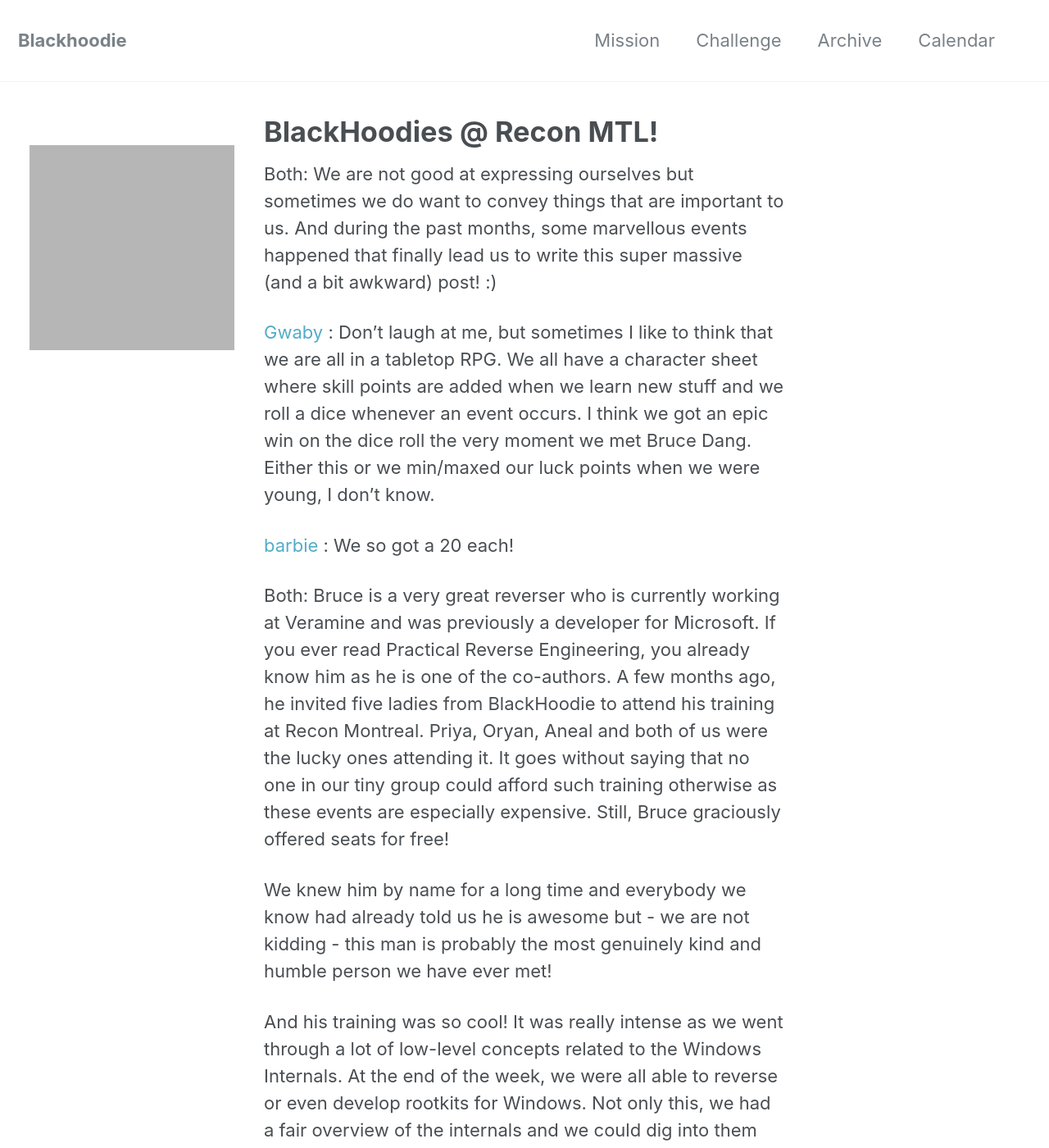
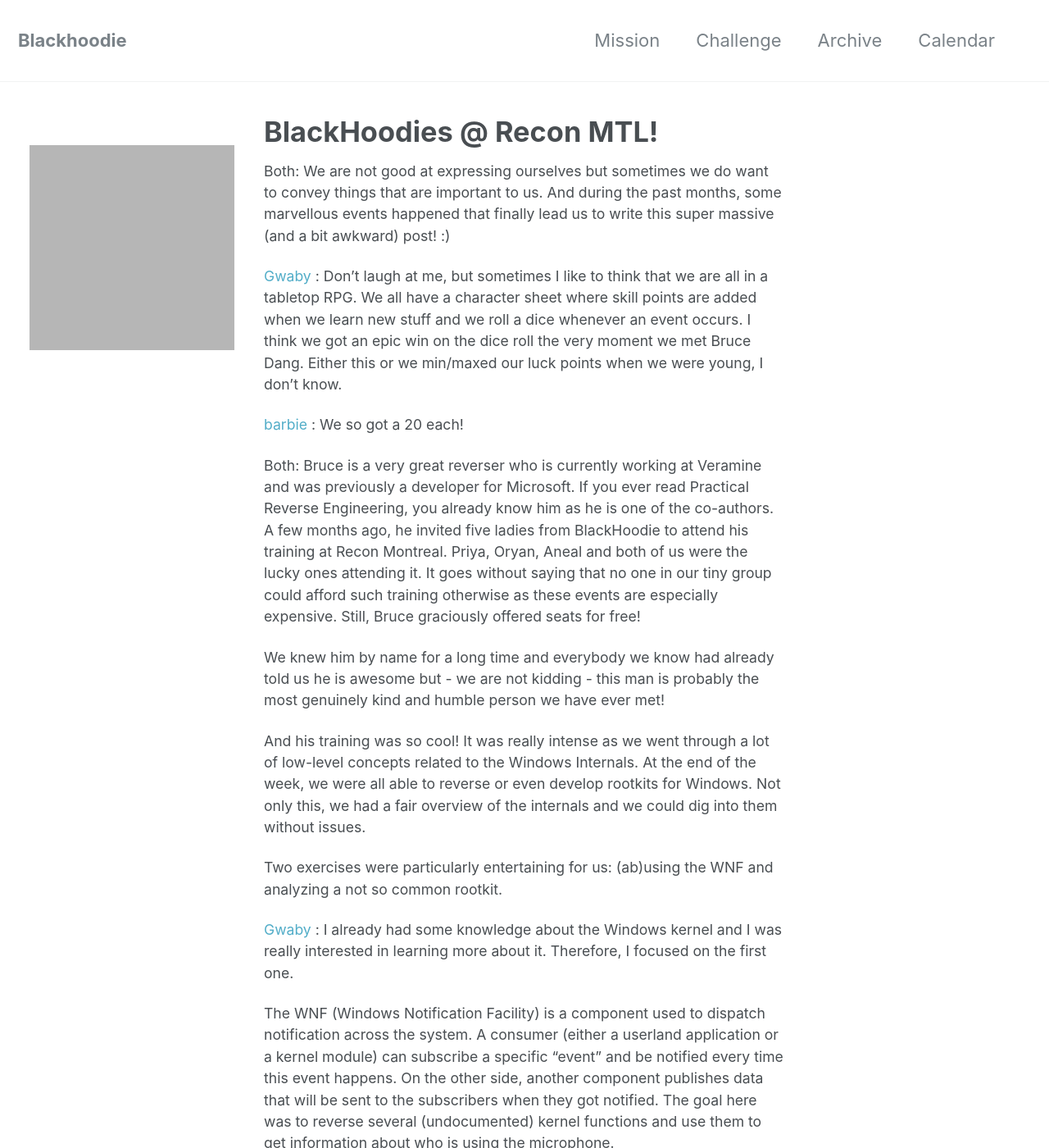
Before and after one commit to blackhoodieRE/blackhoodiere.github.io, a Jekyll site: the page built from _posts/2018-08-27-Recon_mtl.md, in a window 1280 px wide and 1400 px high. Shown: the whole window at 82% size. Built offline with Jekyll 4.4.1, drawn with Linux system fonts in a browser that asks for light colours; comment, search, counter and statistics services are not loaded; grey boxes are pictures that could not be loaded.

Commit message:
Update _page.scss

```diff
--- a/_sass/minimal-mistakes/_page.scss
+++ b/_sass/minimal-mistakes/_page.scss
@@ -75,7 +75,7 @@
   }
 
   p, li, dl {
-    font-size: 1em;
+    font-size: 0.8em;
   }
 
   /* paragraph indents */
@@ -112,11 +112,11 @@
   dd {
     margin-left: 1em;
     font-family: $sans-serif;
-    font-size: 0.65em;
+    font-size: 0.5em;
   }
 
   .small {
-    font-size: 0.65em;
+    font-size: 0.5em;
   }
 
   /* blockquote citations */
```
